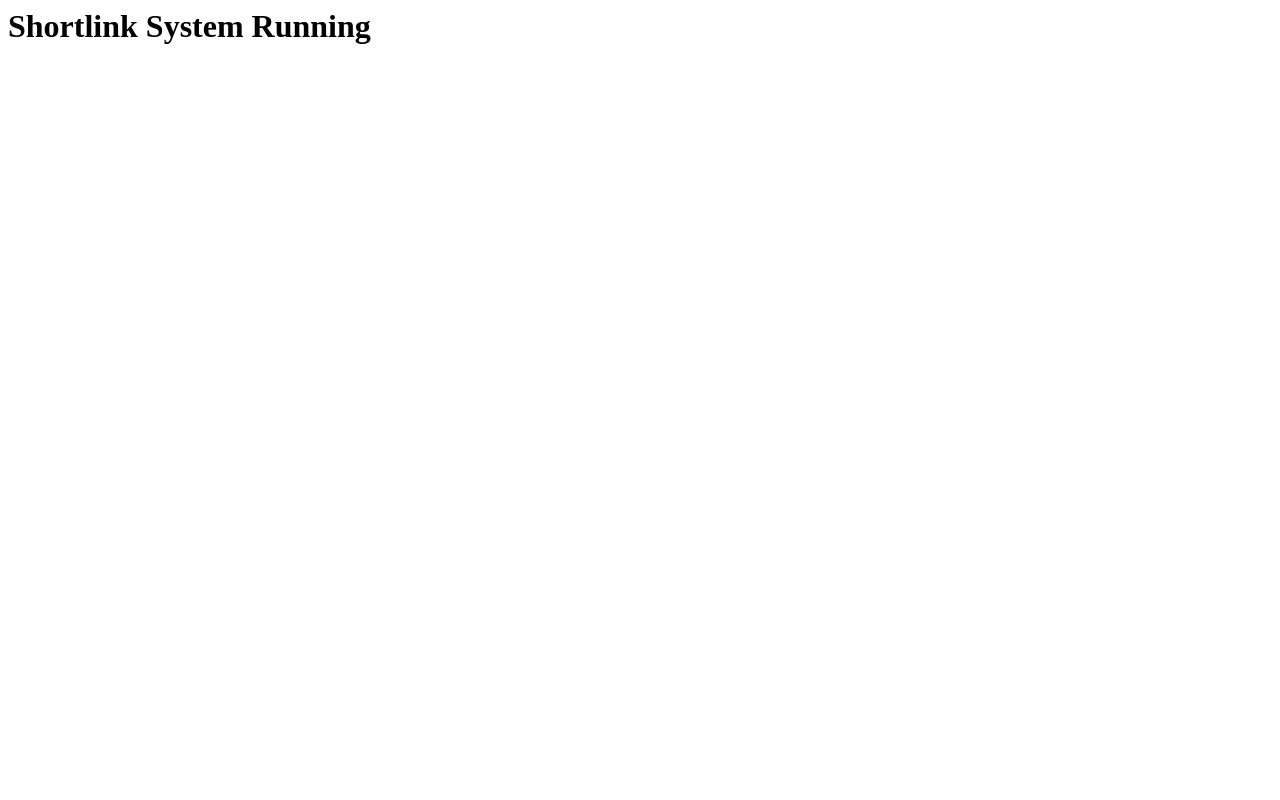
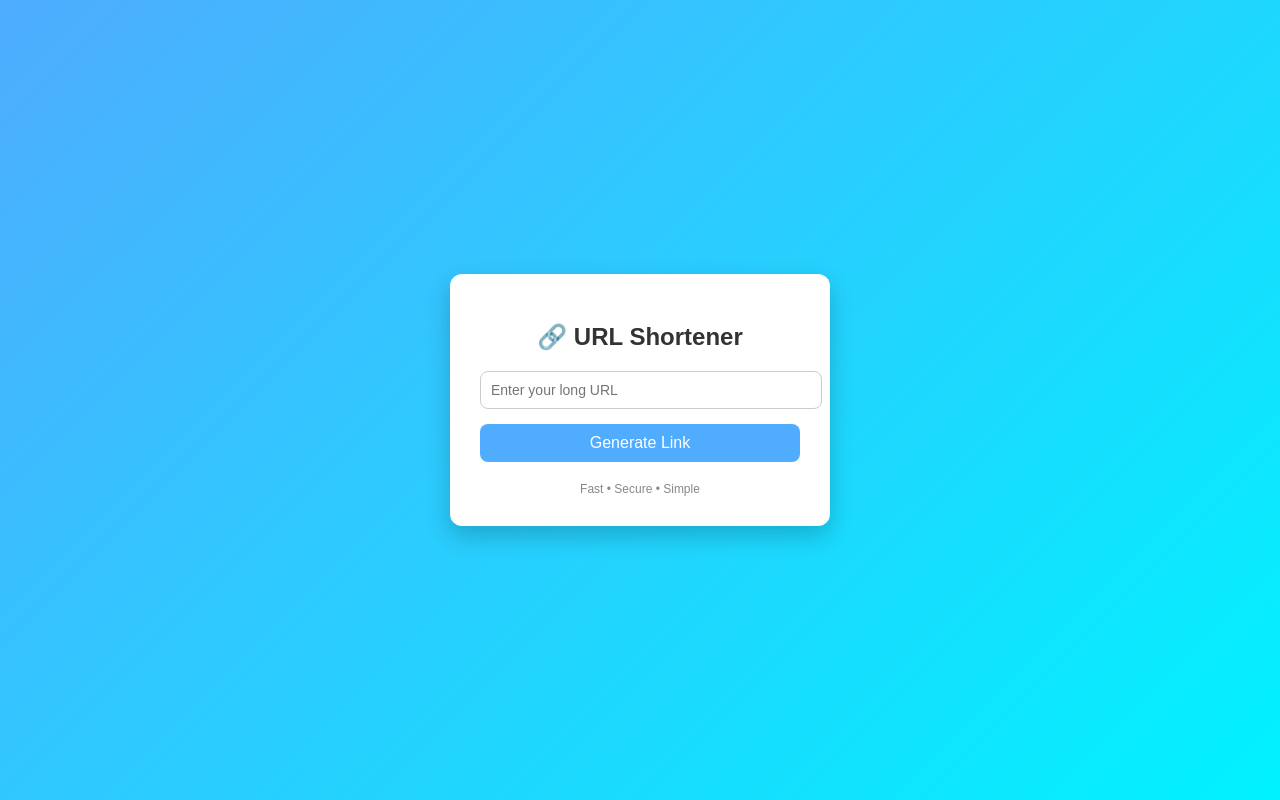
Before and after one commit to vijayendrasingh1/url, a website: page public/index.html in a window 1280 px wide. Drawn offline with Linux system fonts and the light colour scheme.

Commit message:
Update index.html

```diff
--- a/public/index.html
+++ b/public/index.html
@@ -1 +1,125 @@
-<h1>Shortlink System Running</h1>
+<!DOCTYPE html>
+<html>
+<head>
+  <title>URL Shortener</title>
+
+  <style>
+    body {
+      margin: 0;
+      font-family: Arial, sans-serif;
+      background: linear-gradient(135deg, #4facfe, #00f2fe);
+      height: 100vh;
+      display: flex;
+      align-items: center;
+      justify-content: center;
+    }
+
+    .container {
+      background: #fff;
+      padding: 30px;
+      border-radius: 12px;
+      box-shadow: 0 10px 25px rgba(0,0,0,0.2);
+      text-align: center;
+      width: 320px;
+    }
+
+    h2 {
+      margin-bottom: 20px;
+      color: #333;
+    }
+
+    input {
+      width: 100%;
+      padding: 10px;
+      border-radius: 8px;
+      border: 1px solid #ccc;
+      outline: none;
+      margin-bottom: 15px;
+      font-size: 14px;
+    }
+
+    input:focus {
+      border-color: #4facfe;
+    }
+
+    button {
+      width: 100%;
+      padding: 10px;
+      background: #4facfe;
+      color: white;
+      border: none;
+      border-radius: 8px;
+      cursor: pointer;
+      font-size: 16px;
+      transition: 0.3s;
+    }
+
+    button:hover {
+      background: #007bff;
+    }
+
+    #result {
+      margin-top: 15px;
+      word-break: break-all;
+    }
+
+    #result a {
+      color: #007bff;
+      text-decoration: none;
+      font-weight: bold;
+    }
+
+    #result a:hover {
+      text-decoration: underline;
+    }
+
+    .footer {
+      margin-top: 20px;
+      font-size: 12px;
+      color: #888;
+    }
+  </style>
+
+</head>
+
+<body>
+
+<div class="container">
+
+  <h2>🔗 URL Shortener</h2>
+
+  <input id="url" placeholder="Enter your long URL">
+
+  <button onclick="shorten()">Generate Link</button>
+
+  <div id="result"></div>
+
+  <div class="footer">
+    Fast • Secure • Simple
+  </div>
+
+</div>
+
+<script>
+function shorten(){
+  let url = document.getElementById("url").value;
+
+  if(!url){
+    alert("Please enter a URL");
+    return;
+  }
+
+  fetch(`/api/shorten?url=${encodeURIComponent(url)}`)
+  .then(res => res.json())
+  .then(data => {
+    document.getElementById("result").innerHTML =
+      `<a href="https://${data.short}" target="_blank">${data.short}</a>`;
+  })
+  .catch(() => {
+    alert("Error generating link");
+  });
+}
+</script>
+
+</body>
+</html>
```
